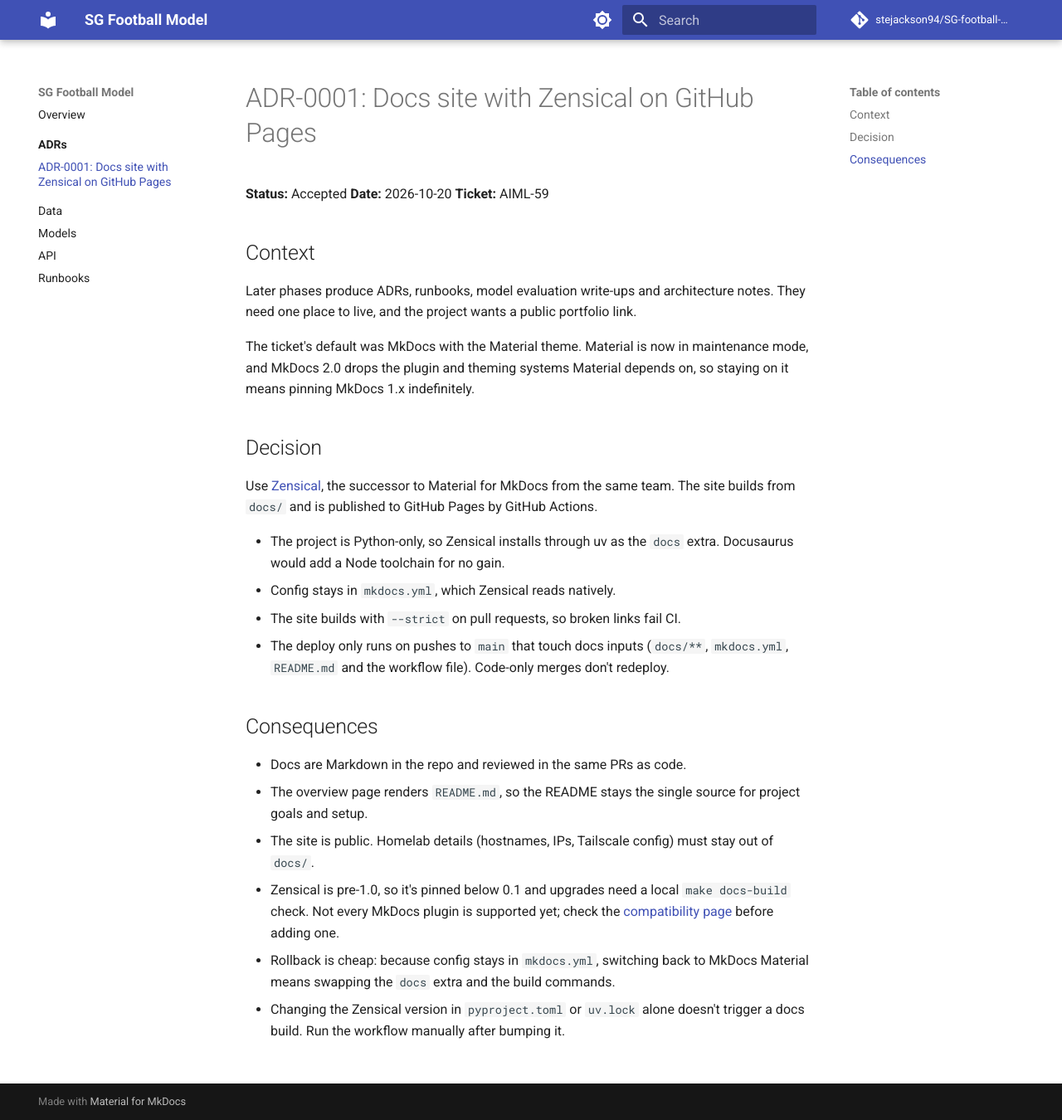
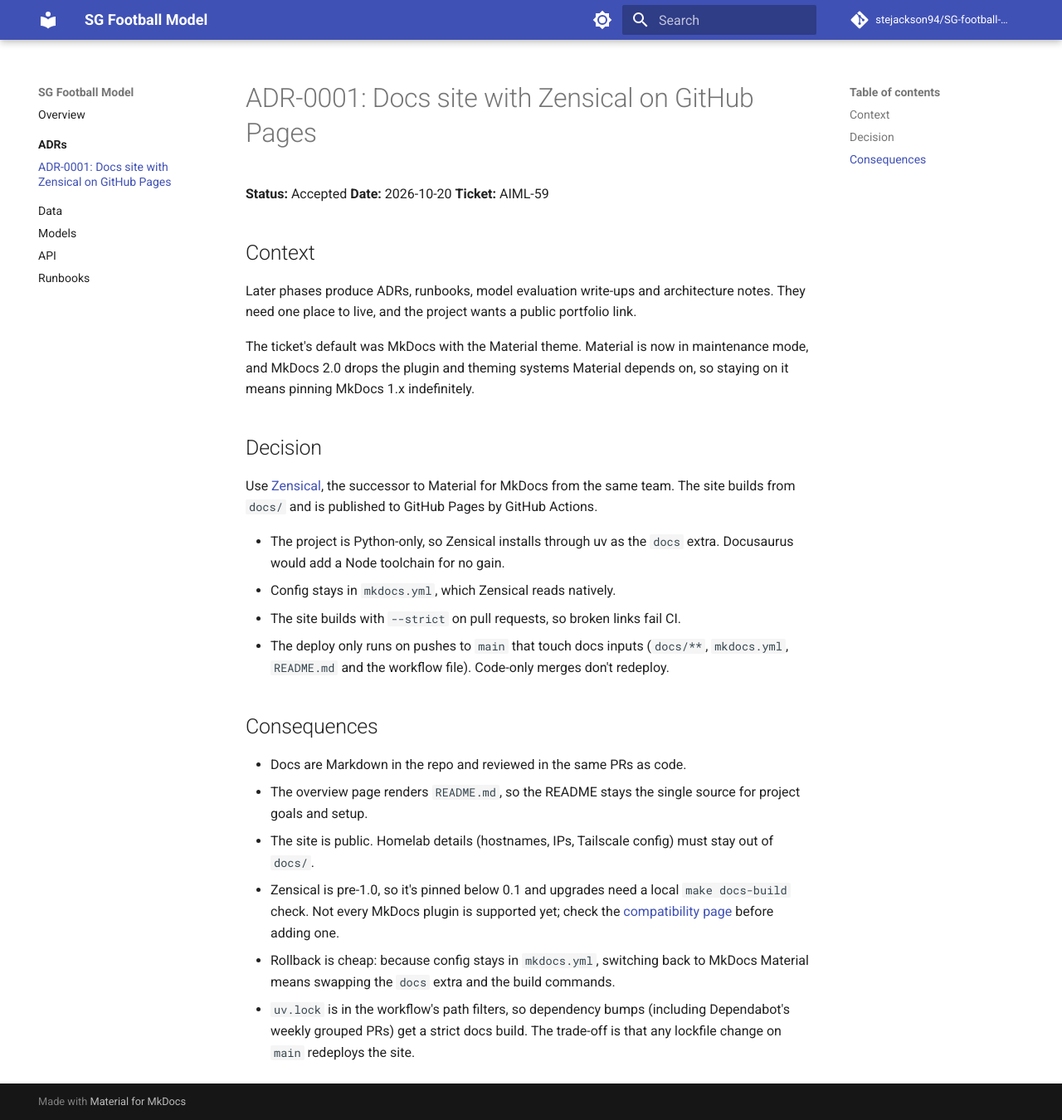
Before and after one commit to stejackson94/SG-football-model, an MkDocs documentation site: the page built from docs/adr/0001-docs-site-zensical.md, in a window 1280 px wide and 1350 px high. Shown: the whole window at 83% size. Built offline with MkDocs 1.6.1 and Material for MkDocs 9.7.7, drawn with Linux system fonts in a browser that asks for light colours; comment, search, counter and statistics services are not loaded.

Commit message:
chore: add Dependabot for GitHub Actions and uv
Nothing keeps pinned versions current: setup-uv is pinned to an exact
tag, code-quality.yml is several majors behind, and Zensical is pre-1.0.
Weekly grouped PRs keep noise to one per ecosystem.

uv.lock joins the Docs path filters so dependency bumps, Zensical
included, get a strict docs build before merge.

Co-Authored-By: Claude Opus 5.5 (1M context) <noreply@anthropic.com>

```diff
--- a/docs/adr/0001-docs-site-zensical.md
+++ b/docs/adr/0001-docs-site-zensical.md
@@ -26,4 +26,4 @@ Use [Zensical](https://zensical.org/), the successor to Material for MkDocs from
 - The site is public. Homelab details (hostnames, IPs, Tailscale config) must stay out of `docs/`.
 - Zensical is pre-1.0, so it's pinned below 0.1 and upgrades need a local `make docs-build` check. Not every MkDocs plugin is supported yet; check the [compatibility page](https://zensical.org/compatibility/) before adding one.
 - Rollback is cheap: because config stays in `mkdocs.yml`, switching back to MkDocs Material means swapping the `docs` extra and the build commands.
-- Changing the Zensical version in `pyproject.toml` or `uv.lock` alone doesn't trigger a docs build. Run the workflow manually after bumping it.
+- `uv.lock` is in the workflow's path filters, so dependency bumps (including Dependabot's weekly grouped PRs) get a strict docs build. The trade-off is that any lockfile change on `main` redeploys the site.
```
Also changed, not shown: README.md (+1 -1 lines), 2 other files.
